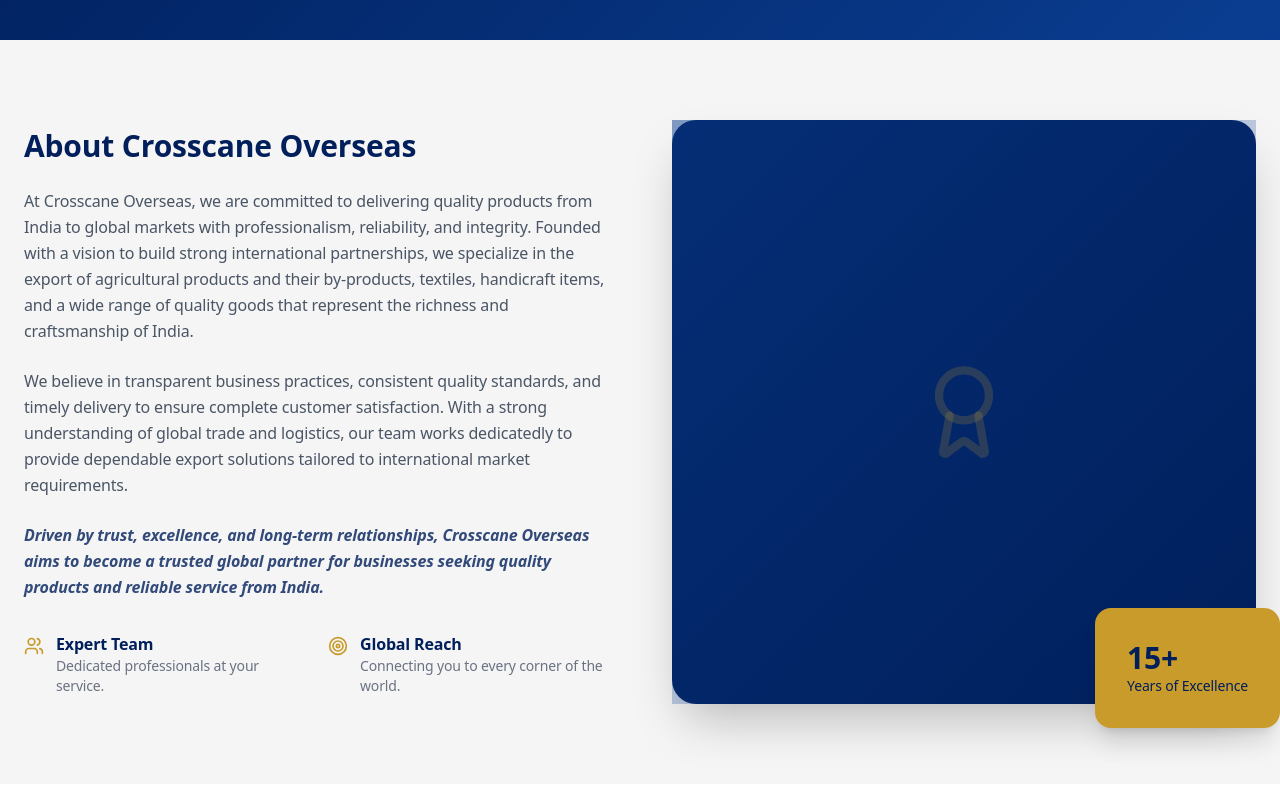
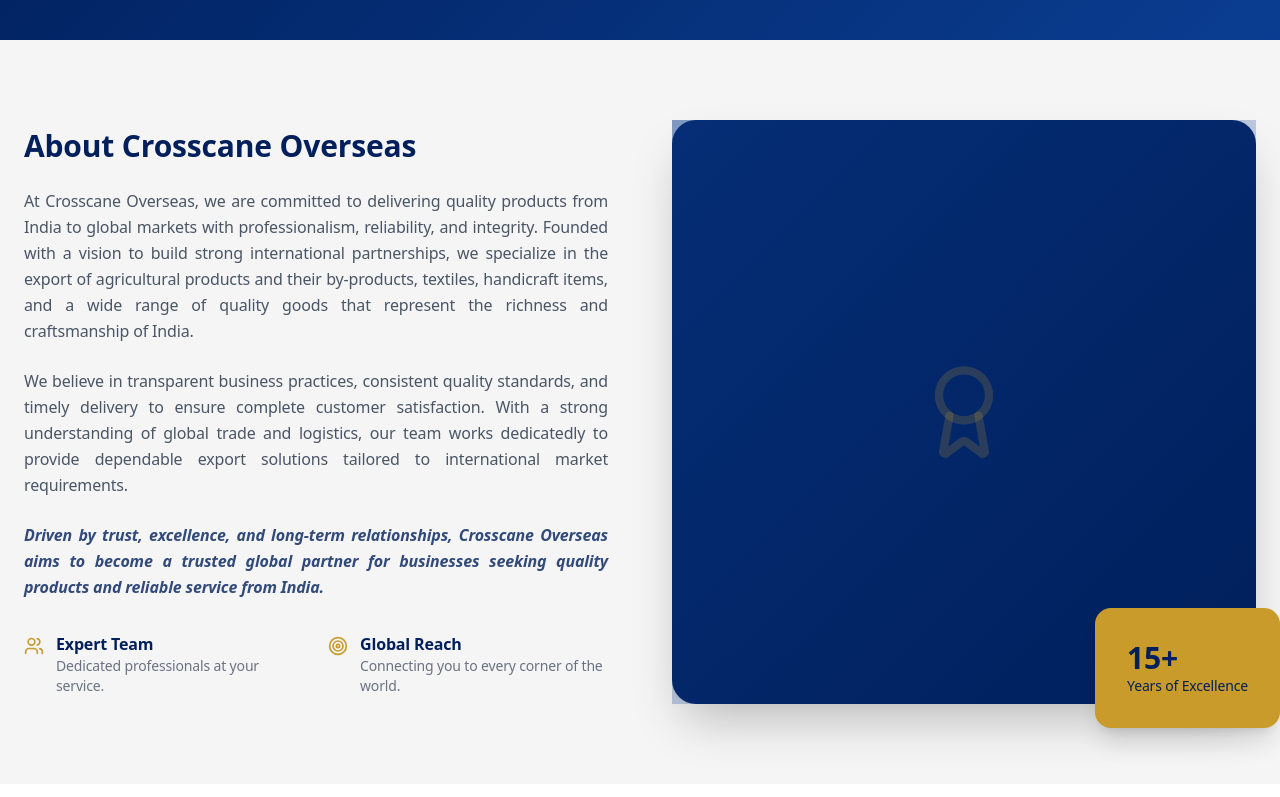
Before and after one commit to govind-anjana/Crosscane_project, a React (Vite) app: page /about in a window 1280 px wide. Shown: the part 361-1158 px from the top of the page. Built offline with nearby package versions, Linux system fonts and the light colour scheme.

Commit message:
feat: add About page and CountDown statistics component

```diff
--- a/src/pages/about/About.jsx
+++ b/src/pages/about/About.jsx
@@ -36,13 +36,13 @@
               viewport={{ once: true }}
             >
               <h2 className="text-3xl font-semibold mb-6 text-navy-900">About Crosscane Overseas</h2>
-              <p className="text-gray-600 mb-6 leading-relaxed">
+              <p className="text-gray-600 mb-6 leading-relaxed text-justify">
                 At Crosscane Overseas, we are committed to delivering quality products from India to global markets with professionalism, reliability, and integrity. Founded with a vision to build strong international partnerships, we specialize in the export of agricultural products and their by-products, textiles, handicraft items, and a wide range of quality goods that represent the richness and craftsmanship of India.
               </p>
-              <p className="text-gray-600 mb-6 leading-relaxed">
+              <p className="text-gray-600 mb-6 leading-relaxed text-justify">
                 We believe in transparent business practices, consistent quality standards, and timely delivery to ensure complete customer satisfaction. With a strong understanding of global trade and logistics, our team works dedicatedly to provide dependable export solutions tailored to international market requirements.
               </p>
-              <p className="text-gray-600 mb-8 leading-relaxed font-semibold italic text-navy-900/80">
+              <p className="text-gray-600 mb-8 leading-relaxed font-semibold italic text-navy-900/80 text-justify">
                 Driven by trust, excellence, and long-term relationships, Crosscane Overseas aims to become a trusted global partner for businesses seeking quality products and reliable service from India.
               </p>
 
--- a/src/pages/home/components/CountDown.jsx
+++ b/src/pages/home/components/CountDown.jsx
@@ -109,16 +109,16 @@
               whileInView={{ opacity: 1, y: 0 }}
               viewport={{ once: true }}
               transition={{ duration: 0.5, delay: index * 0.1 }}
-              className="relative group h-full"
+            //   className="relative group h-full"
             >
-              <div className="h-full bg-white/5 backdrop-blur-2xl border border-white/10 rounded-[2.5rem] p-10 flex flex-col items-center text-center transition-all duration-500 hover:bg-white/10 hover:border-white/20 hover:shadow-3xl hover:-translate-y-2">
+              <div className="h-full bg-white/5 backdrop-blur-2xl border border-white/10 rounded-3xl p-10 flex flex-col items-center text-center transition-all duration-500 hover:bg-white/10 hover:border-white/20 hover:shadow-3xl hover:-translate-y-2">
                 {/* Icon Container */}
                 <div className="w-20 h-20 bg-white/5 rounded-2xl flex items-center justify-center mb-8 border border-white/10 group-hover:bg-gold-500/20 group-hover:border-gold-500/40 transition-all duration-500 group-hover:rotate-6">
                   {stat.icon}
                 </div>
 
                 {/* Number */}
-                <div className="text-5xl md:text-6xl font-black text-white mb-3 tracking-tighter">
+                <div className="text-4xl md:text-5xl font-bold text-white mb-3 tracking-tighter">
                   <Counter value={stat.value} suffix={stat.suffix} />
                 </div>
 
@@ -128,7 +128,7 @@
                 </h3>
 
                 {/* Description */}
-                <p className="text-emerald-50/60 text-sm leading-relaxed">
+                <p className="text-white text-sm leading-relaxed">
                   {stat.description}
                 </p>
               </div>
```
